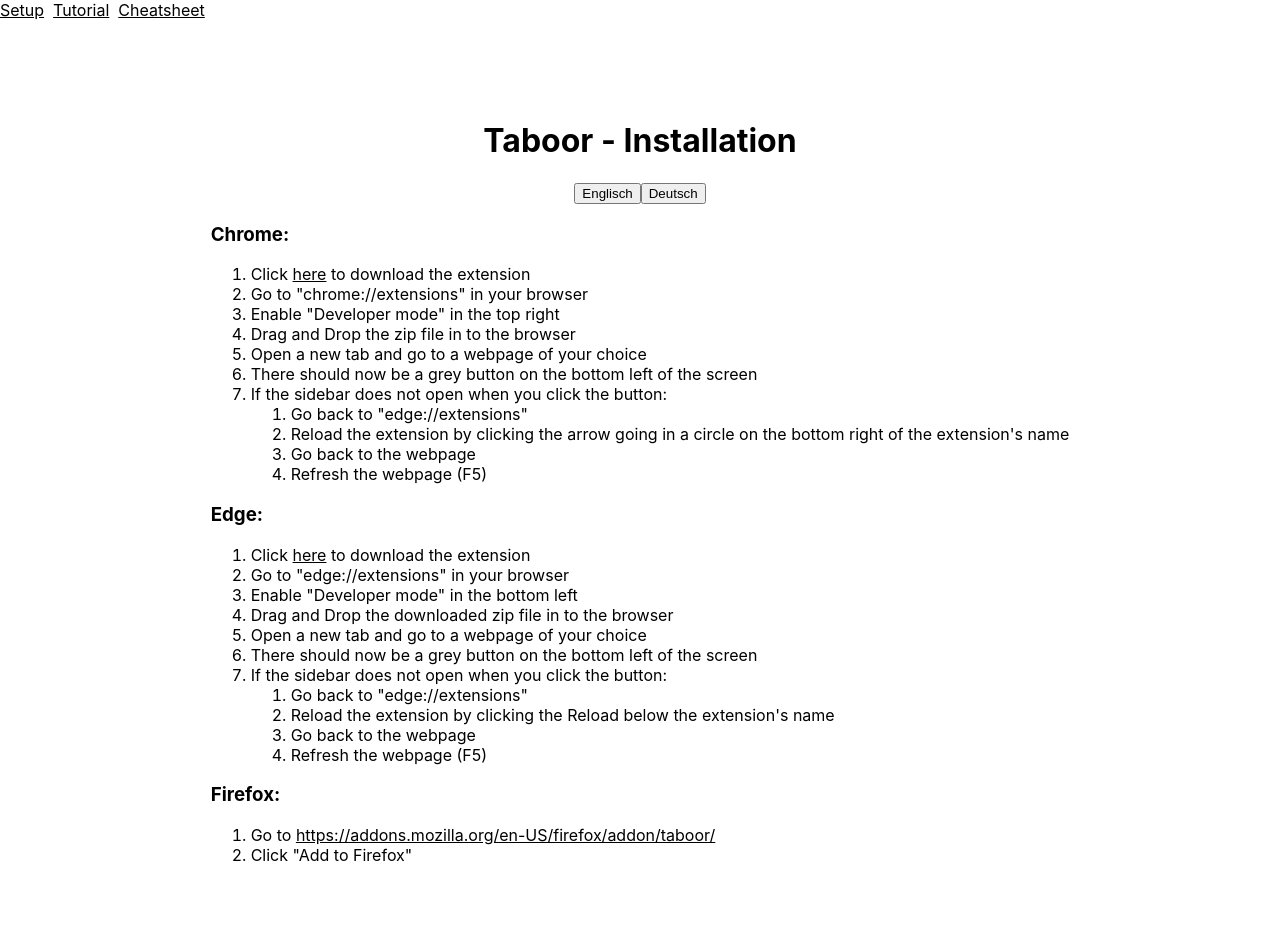
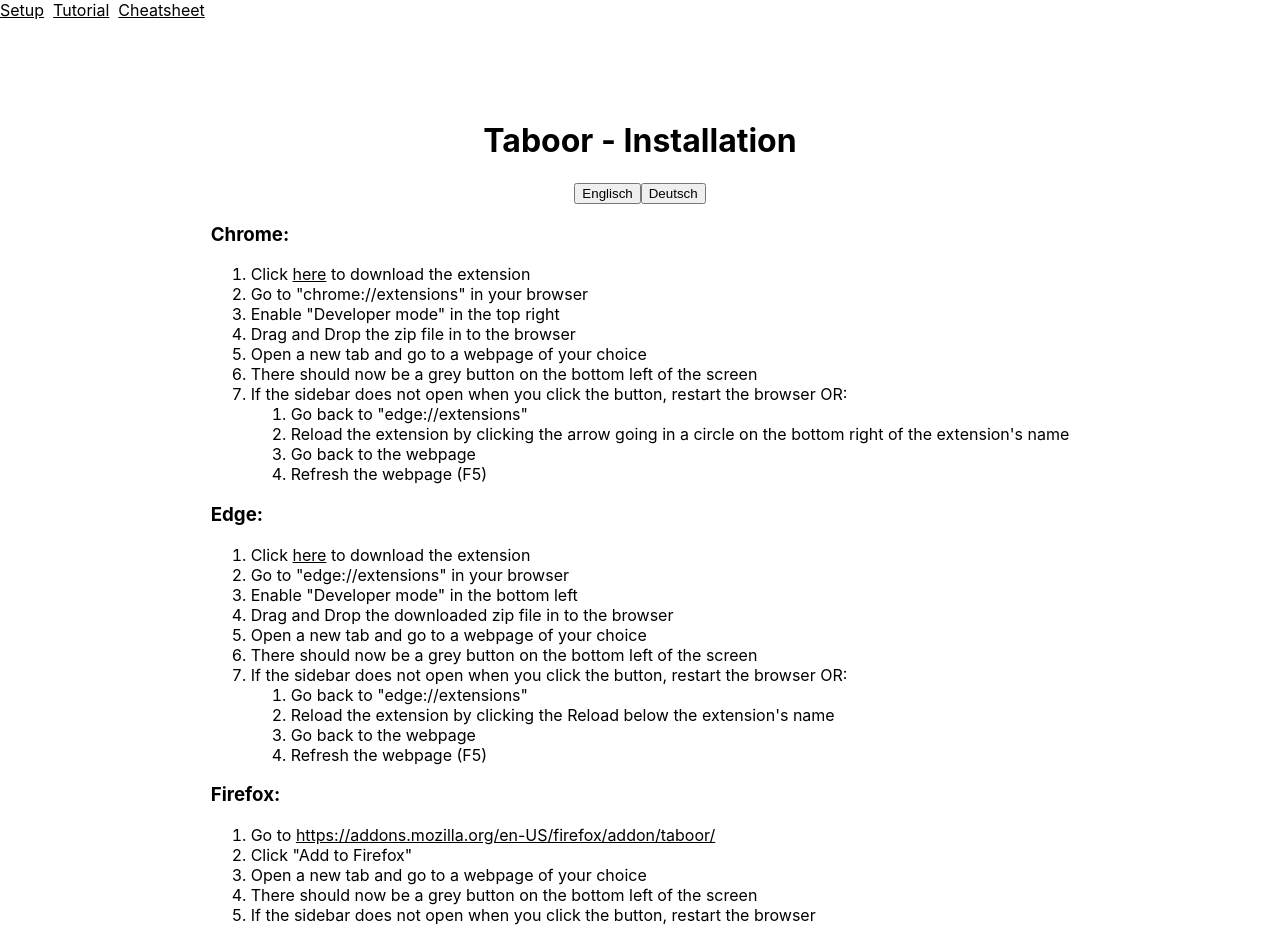
Before and after one commit to dikohl/taboor_vis, a Next.js app: page /setup in a window 1280 px wide. Shown: the top 952 px of the page. Built offline with nearby package versions, Linux system fonts and the light colour scheme.

Commit message:
improved setup

```diff
--- a/pages/setup.js
+++ b/pages/setup.js
@@ -24,7 +24,7 @@
               <li>Drag and Drop the zip file in to the browser</li>
               <li>Open a new tab and go to a webpage of your choice</li>
               <li>There should now be a grey button on the bottom left of the screen</li>
-              <li>If the sidebar does not open when you click the button:</li>
+              <li>If the sidebar does not open when you click the button, restart the browser OR:</li>
               <ol>
                 <li>Go back to "edge://extensions"</li>
                 <li>Reload the extension by clicking the arrow going in a circle on the bottom right of the extension's name</li>
@@ -42,7 +42,7 @@
               <li>Drag and Drop the downloaded zip file in to the browser</li>
               <li>Open a new tab and go to a webpage of your choice</li>
               <li>There should now be a grey button on the bottom left of the screen</li>
-              <li>If the sidebar does not open when you click the button:</li>
+              <li>If the sidebar does not open when you click the button, restart the browser OR:</li>
               <ol>
                 <li>Go back to "edge://extensions"</li>
                 <li>Reload the extension by clicking the Reload below the extension's name</li>
@@ -56,6 +56,9 @@
             <ol>
               <li>Go to <u><a href="https://addons.mozilla.org/en-US/firefox/addon/taboor/">https://addons.mozilla.org/en-US/firefox/addon/taboor/</a></u></li>
               <li>Click "Add to Firefox"</li>
+              <li>Open a new tab and go to a webpage of your choice</li>
+              <li>There should now be a grey button on the bottom left of the screen</li>
+              <li>If the sidebar does not open when you click the button, restart the browser</li>
             </ol>
           </div>
         </div>
```
